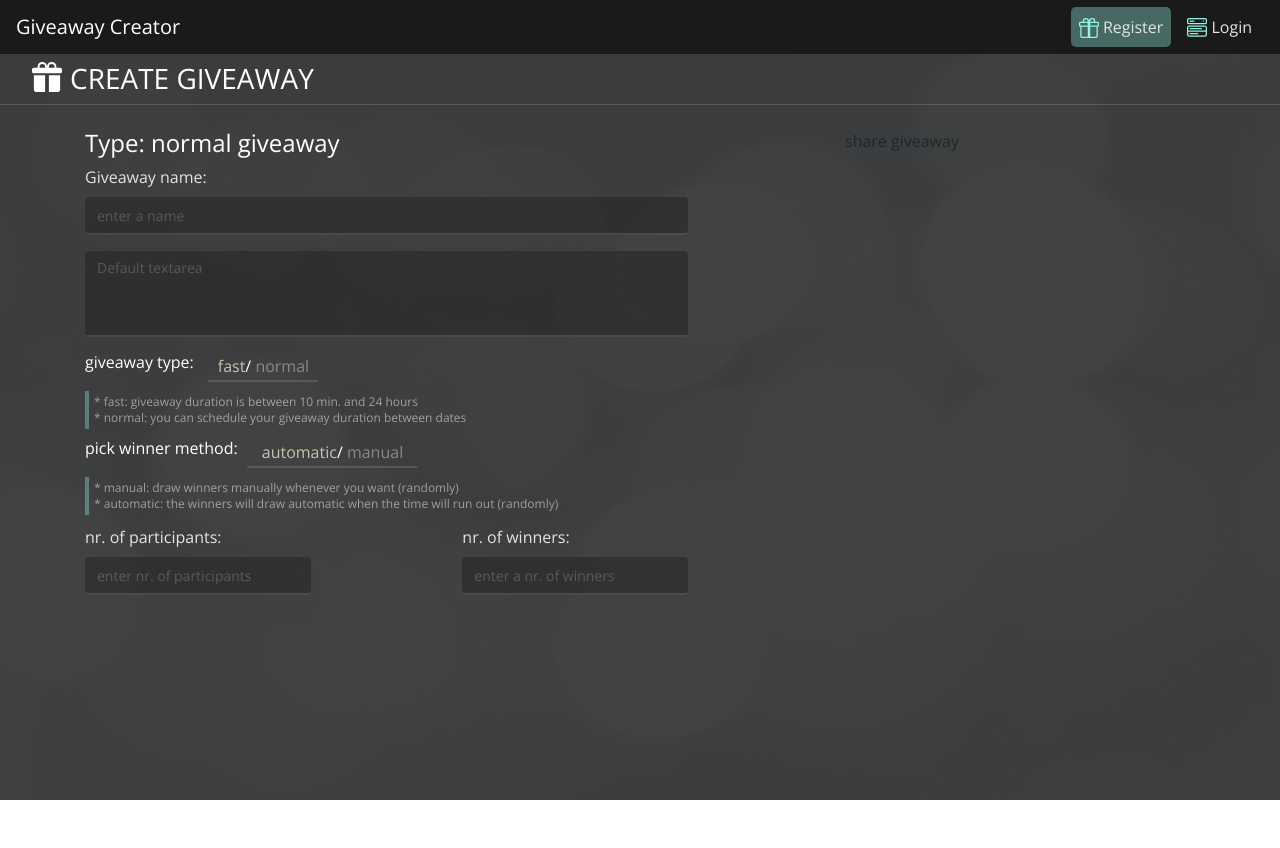
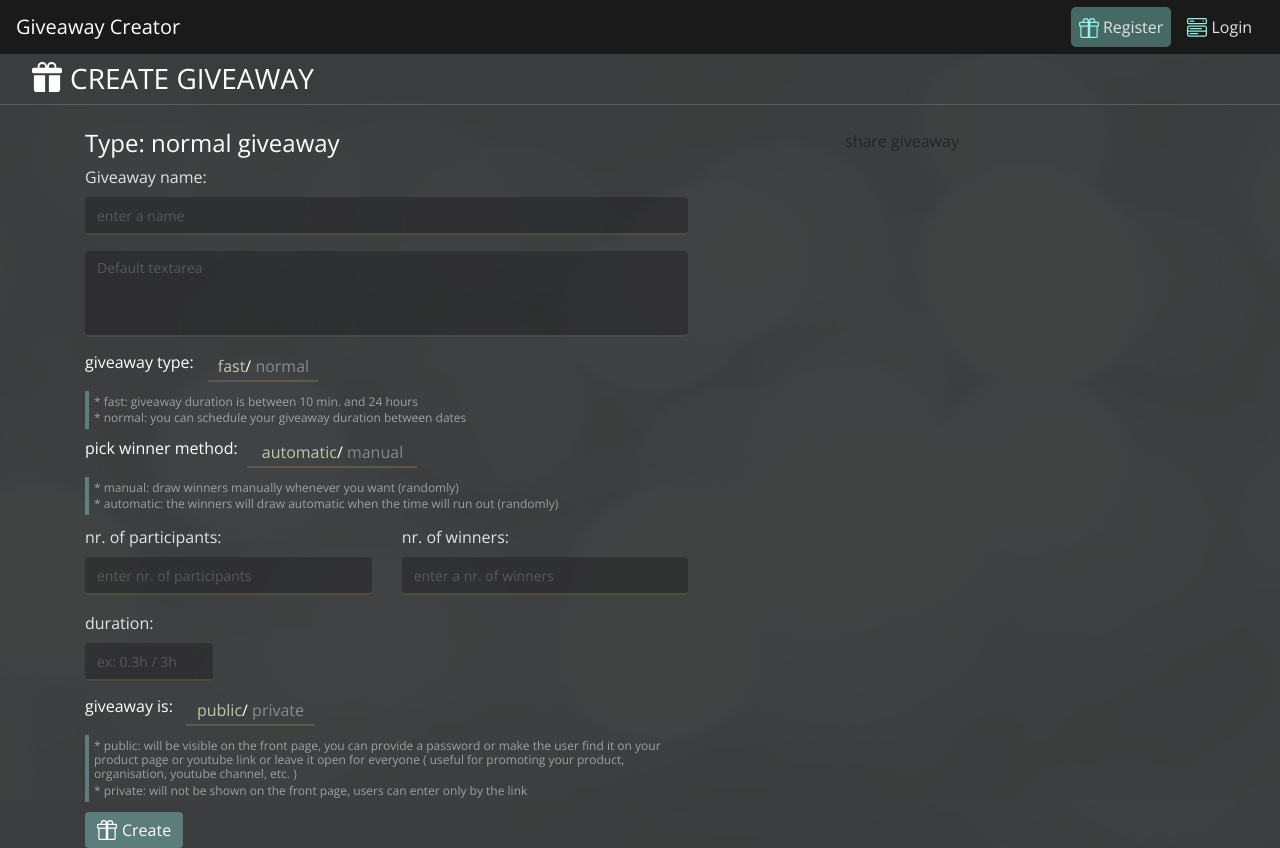
Before and after one commit to Andrei1524/gw-creator, a Nuxt app in the folder client/: page /giveaways/create in a window 1280 px wide. Before the commit the page ends 800 px from the top, so only its background shows below. Built offline with nearby package versions, Linux system fonts and the light colour scheme; no server answers.

Commit message:
finish create gw input forms

```diff
--- a/client/assets/css/common/base.scss
+++ b/client/assets/css/common/base.scss
@@ -16,3 +16,9 @@ body {
   font-size: 12px;
   margin: 2px 0;
 }
+
+input::-webkit-outer-spin-button,
+input::-webkit-inner-spin-button {
+  -webkit-appearance: none;
+  margin: 0;
+}
--- a/client/pages/giveaways/create.vue
+++ b/client/pages/giveaways/create.vue
@@ -63,7 +63,8 @@
               </h5>
             </div>
 
-            <div class='d-flex justify-content-between'>
+            <b-row>
+              <b-col>
                 <custom-input
                   v-model='form.nr_of_participants'
                   :name="'nr_of_participants'"
@@ -74,6 +75,8 @@
                   :v="$v.form.nr_of_participants"
                   :required="true"
                 />
+              </b-col>
+              <b-col>
                 <custom-input
                   v-model='form.nr_of_winners'
                   :name="'nr_of_winners'"
@@ -84,7 +87,55 @@
                   :v="$v.form.nr_of_winners"
                   :required="true"
                 />
+              </b-col>
+            </b-row>
+            <b-row>
+              <b-col cols="3">
+                <custom-input
+                  v-model='form.duration'
+                  :name="'duration'"
+                  :label="'duration:'"
+                  :label-for="'duration'"
+                  :type="'number'"
+                  :placeholder="'ex: 0.3h / 3h'"
+                  :v="$v.form.duration"
+                  :required="true"
+                />
+              </b-col>
+            </b-row>
+
+            <!-- PUBLIC/PRIVATE -->
+            <customOptionPicker
+              v-model='form.available'
+              :default_option='form.available'
+              :title="'giveaway is:'"
+              :name="'available'"
+              :option1="'public'"
+              :option2="'private'"
+              @choose_option="chooseOption"
+            />
+            <div class="info-box">
+              <h5>
+                * public: will be visible on the front page, you can provide a
+                password or make the user find it on your product page or youtube
+                link or leave it open for everyone ( useful for promoting your
+                product, organisation, youtube channel, etc. )
+              </h5>
+              <h5>
+                * private: will not be shown on the front page, users can enter
+                only by the link
+              </h5>
             </div>
+
+            <b-button class='custom-btn' :class="{ 'btn-error': $v.$error }" type="submit" variant="primary" @click='onSubmit'>
+              <b-spinner v-show='loading' small type="grow"></b-spinner>
+              <b-icon
+                icon="gift"
+                aria-hidden="true"
+                style="width: 20px; height: 20px;"
+              ></b-icon>
+              Create
+            </b-button>
           </b-form>
         </b-col>
       </b-row>
@@ -94,14 +145,14 @@
 
 <script>
 import { mapMutations } from 'vuex'
-import { minLength, required, integer } from 'vuelidate/lib/validators'
+import { minLength, required, integer, decimal } from 'vuelidate/lib/validators'
 import customInput from '~/components/customFormElements/customInput'
 import customTextarea from '~/components/customFormElements/customTextarea'
 
 export default {
   name: 'CreateGiveaway',
   components: { customInput, customTextarea },
-  layout: '2columns',
+  layout: 'SplitLayout',
   middleware: 'auth',
 
   data() {
@@ -111,8 +162,12 @@ export default {
         description: '',
         gw_type: 'fast',
         pick_winner_method: 'automatic',
-        nr_of_participants: null
-      }
+        nr_of_participants: null,
+        duration: null,
+        available: 'public'
+      },
+
+      loading: false
     }
   },
 
@@ -135,6 +190,11 @@ export default {
         minLength: minLength(1),
         integer
       },
+      duration: {
+        required,
+        decimal,
+        minGivewayDuration: (value) => value >= 0.1,
+      },
     },
   },
 
@@ -151,6 +211,19 @@ export default {
     chooseOption(option) {
       this._data.form[option.name] = option.option;
     },
+
+    onSubmit(event) {
+      event.preventDefault()
+      this.$v.form.$touch();
+      // if its still pending or an error is returned do not submit
+      if (this.$v.form.$pending || this.$v.form.$error) return;
+      this.loading = true
+
+      const params = { ...this.form }
+      // await this.login(params)
+      console.log(params)
+      this.loading = false
+    }
   }
 }
 </script>
```
Also changed, not shown: client/layouts/SplitLayout.vue (renamed from client/layouts/2columns.vue). Lines whose indentation alone changed are shown as unchanged.
